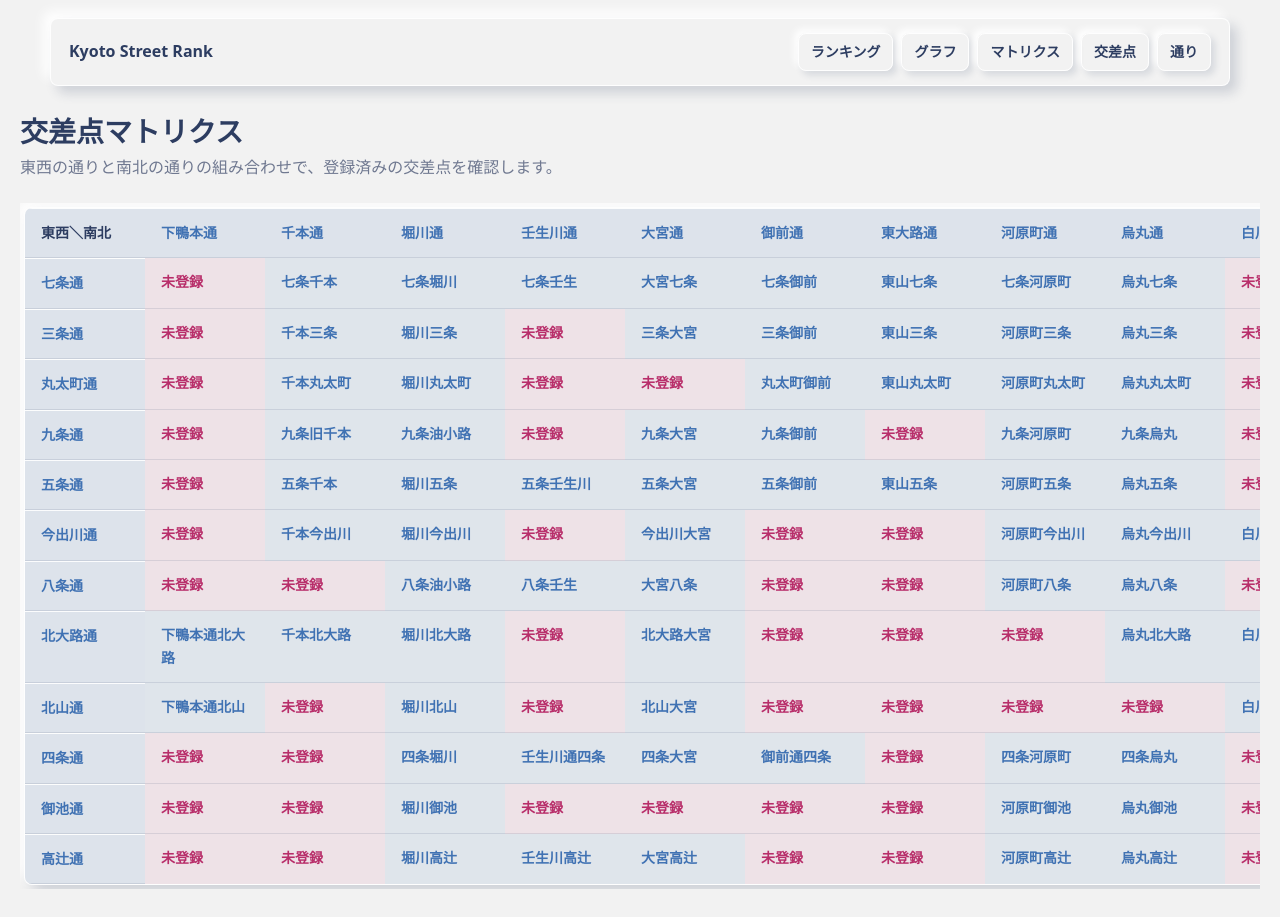
After one commit to kmc-jp/kyoto-street-rank, a Flask app: page /matrix in a window 1280 px wide. The commit adds this page. Run offline with Flask 3, Linux system fonts and the light colour scheme.

Commit message:
Viwer機能を修正 ・ランキング方式を勝敗差も含める ・ループ一覧を削除 ・通りに南北/東西を設定し、未登録の交差点を表示

```diff
--- a/src/app.py
+++ b/src/app.py
@@ -4,6 +4,7 @@ from flask import Flask
 
 from .extensions import db
 from .routes import register_routes
+from .schema import ensure_schema
 
 PROJECT_ROOT = Path(__file__).resolve().parent.parent
 
@@ -21,6 +22,7 @@ def create_app(database_uri=None):
 
     with app.app_context():
         db.create_all()
+        ensure_schema()
 
     register_routes(app)
     return app
--- a/src/models.py
+++ b/src/models.py
@@ -8,6 +8,7 @@ class Street(db.Model):
 
     id = db.Column(db.Integer, primary_key=True)
     name = db.Column(db.String(120), nullable=False, unique=True)
+    orientation = db.Column(db.String(20), nullable=True)
 
 
 class Intersection(db.Model):
--- a/src/ranking.py
+++ b/src/ranking.py
@@ -3,15 +3,48 @@ import networkx as nx
 
 # NetworkX calls the PageRank damping factor "alpha".
 PAGERANK_ALPHA = 0.85
+RANKING_METHODS = {
+    "pagerank": "PageRank",
+    "win_loss": "勝敗差",
+}
 
 
-def calculate_ranking(intersections):
+def calculate_ranking(intersections, method="pagerank"):
+    rows = build_ranking_rows(intersections)
+    if method == "win_loss":
+        return sorted(
+            rows,
+            key=lambda row: (row["win_loss"], row["wins"], -row["losses"], row["pagerank"], row["name"]),
+            reverse=True,
+        )
+    return sorted(rows, key=lambda row: (row["pagerank"], row["win_loss"], row["wins"], row["name"]), reverse=True)
+
+
+def build_ranking_rows(intersections):
     graph = nx.DiGraph()
+    wins = {}
+    losses = {}
+
     for intersection in intersections:
-        graph.add_edge(intersection.loser.name, intersection.winner.name)
+        winner = intersection.winner.name
+        loser = intersection.loser.name
+        graph.add_edge(loser, winner)
+        wins[winner] = wins.get(winner, 0) + 1
+        wins.setdefault(loser, 0)
+        losses[loser] = losses.get(loser, 0) + 1
+        losses.setdefault(winner, 0)
 
     if not graph:
         return []
 
-    scores = nx.pagerank(graph, alpha=PAGERANK_ALPHA)
-    return sorted(scores.items(), key=lambda item: item[1], reverse=True)
+    pageranks = nx.pagerank(graph, alpha=PAGERANK_ALPHA)
+    return [
+        {
+            "name": name,
+            "pagerank": pagerank,
+            "wins": wins.get(name, 0),
+            "losses": losses.get(name, 0),
+            "win_loss": wins.get(name, 0) - losses.get(name, 0),
+        }
+        for name, pagerank in pageranks.items()
+    ]
--- a/src/routes.py
+++ b/src/routes.py
@@ -3,29 +3,45 @@ from sqlalchemy.orm import aliased
 
 from .graph_view import build_graph_view
 from .models import Intersection, Street
-from .ranking import calculate_ranking
+from .ranking import RANKING_METHODS, calculate_ranking
 from .services import (
+    ORIENTATION_LABELS,
+    build_intersection_matrix,
     count_intersections_by_street,
     delete_intersection,
     delete_street_and_intersections,
     list_street_names,
     save_intersection,
-    update_street_name,
+    update_street,
 )
 
 
 def register_routes(app):
     @app.route("/")
     def ranking():
+        method = request.args.get("method", "pagerank")
+        if method not in RANKING_METHODS:
+            method = "pagerank"
+
         intersections = Intersection.query.order_by(Intersection.name).all()
-        ranks = calculate_ranking(intersections)
-        return render_template("ranking.html", ranks=ranks, intersections=intersections)
+        ranks = calculate_ranking(intersections, method)
+        return render_template(
+            "ranking.html",
+            ranks=ranks,
+            method=method,
+            methods=RANKING_METHODS,
+        )
 
     @app.route("/graph")
     def graph():
         intersections = Intersection.query.order_by(Intersection.name).all()
         graph_view = build_graph_view(intersections)
         return render_template("graph.html", graph=graph_view)
+
+    @app.route("/matrix")
+    def matrix():
+        matrix_view = build_intersection_matrix()
+        return render_template("matrix.html", matrix=matrix_view)
 
     @app.route("/intersections")
     def intersections_index():
@@ -110,15 +126,15 @@ def register_routes(app):
     def streets_edit(street_id):
         street = Street.query.get_or_404(street_id)
         if request.method == "POST":
-            error = update_street_name(street, request.form.get("name"))
+            error = update_street(street, request.form.get("name"), request.form.get("orientation"))
             if error:
                 flash(error, "error")
-                return render_template("streets/form.html", street=street)
+                return render_template("streets/form.html", street=street, orientation_labels=ORIENTATION_LABELS)
 
             flash("通り名を更新しました", "success")
             return redirect(url_for("streets_index"))
 
-        return render_template("streets/form.html", street=street)
+        return render_template("streets/form.html", street=street, orientation_labels=ORIENTATION_LABELS)
 
     @app.route("/streets/<int:street_id>/delete", methods=["POST"])
     def streets_delete(street_id):
--- a/src/services.py
+++ b/src/services.py
@@ -2,6 +2,12 @@ from sqlalchemy import or_
 
 from .extensions import db
 from .models import Intersection, Street
+
+
+ORIENTATION_LABELS = {
+    "east_west": "東西",
+    "north_south": "南北",
+}
 
 
 def list_street_names():
@@ -73,18 +79,51 @@ def delete_intersection(intersection):
     db.session.commit()
 
 
-def update_street_name(street, name):
+def update_street(street, name, orientation):
     name = normalize_name(name)
     if not name:
         return "通り名を入力してください"
+
+    orientation = normalize_orientation(orientation)
+    if orientation is None:
+        return "通りの向きは東西、南北、未設定のいずれかを選んでください"
 
     duplicate = Street.query.filter(Street.name == name, Street.id != street.id).first()
     if duplicate:
         return "同じ通り名が既に存在します"
 
     street.name = name
+    street.orientation = orientation or None
     db.session.commit()
     return None
+
+
+def build_intersection_matrix():
+    east_west_streets = Street.query.filter_by(orientation="east_west").order_by(Street.name).all()
+    north_south_streets = Street.query.filter_by(orientation="north_south").order_by(Street.name).all()
+    unset_streets = Street.query.filter(Street.orientation.is_(None)).order_by(Street.name).all()
+    intersections = Intersection.query.all()
+    intersections_by_pair = {intersection.pair_key: intersection for intersection in intersections}
+
+    rows = []
+    for east_west in east_west_streets:
+        cells = []
+        for north_south in north_south_streets:
+            pair_key = make_pair_key(east_west.id, north_south.id)
+            cells.append(
+                {
+                    "street": north_south,
+                    "intersection": intersections_by_pair.get(pair_key),
+                }
+            )
+        rows.append({"street": east_west, "cells": cells})
+
+    return {
+        "east_west_streets": east_west_streets,
+        "north_south_streets": north_south_streets,
+        "unset_streets": unset_streets,
+        "rows": rows,
+    }
 
 
 def delete_street_and_intersections(street):
@@ -136,3 +175,12 @@ def normalize_name(value):
     if value is None:
         return ""
     return value.strip()
+
+
+def normalize_orientation(value):
+    value = normalize_name(value)
+    if value == "":
+        return ""
+    if value in ORIENTATION_LABELS:
+        return value
+    return None
--- a/static/style.css
+++ b/static/style.css
@@ -256,15 +256,6 @@ td.actions form {
   pointer-events: none;
 }
 
-.cycle-list {
-  margin-top: 20px;
-}
-
-.cycle-list ul {
-  margin: 8px 0 0;
-  padding-left: 22px;
-}
-
 label {
   display: grid;
   gap: 7px;
@@ -272,7 +263,8 @@ label {
   font-weight: 800;
 }
 
-input {
+input,
+select {
   width: 100%;
   min-height: 44px;
   padding: 9px 13px;
@@ -285,8 +277,87 @@ input {
   box-shadow: inset 4px 4px 6px rgba(45, 61, 97, 0.14), inset -4px -4px 6px var(--shadow-light);
 }
 
-input:focus {
+input:focus,
+select:focus {
   box-shadow: inset 4px 4px 6px rgba(45, 61, 97, 0.18), inset -4px -4px 6px var(--shadow-light), 0 0 0 3px rgba(64, 114, 179, 0.18);
+}
+
+.segmented {
+  display: inline-flex;
+  gap: 8px;
+  margin-bottom: 20px;
+  padding: 6px;
+  border: 1px solid var(--bevel);
+  border-radius: 8px;
+  background: var(--surface);
+  box-shadow: inset 3px 3px 5px rgba(45, 61, 97, 0.1), inset -3px -3px 5px var(--shadow-light);
+}
+
+.segmented a {
+  min-height: 34px;
+  padding: 6px 12px;
+  border-radius: 6px;
+  color: var(--base);
+}
+
+.segmented a.active {
+  background: var(--main);
+  color: #fff;
+  box-shadow: 4px 4px 7px rgba(45, 61, 97, 0.18), -4px -4px 7px var(--shadow-light);
+}
+
+.matrix-container {
+  width: 100%;
+  margin: 28px 0;
+  padding: 0 20px;
+}
+
+.matrix-note {
+  margin-bottom: 20px;
+}
+
+.matrix-scroll {
+  overflow: auto;
+  padding: 4px;
+}
+
+.matrix-table {
+  min-width: 980px;
+}
+
+.matrix-table th,
+.matrix-table td {
+  min-width: 120px;
+  max-width: 180px;
+  vertical-align: top;
+}
+
+.matrix-table thead th,
+.matrix-table tbody th {
+  position: sticky;
+  z-index: 1;
+}
+
+.matrix-table thead th {
+  top: 0;
+}
+
+.matrix-table tbody th {
+  left: 0;
+}
+
+.matrix-table td {
+  font-size: 14px;
+}
+
+.matrix-table .registered {
+  background: rgba(64, 114, 179, 0.1);
+}
+
+.matrix-table .missing {
+  background: rgba(184, 46, 106, 0.08);
+  color: var(--accent);
+  font-weight: 800;
 }
 
 .form-actions {
--- a/templates/base.html
+++ b/templates/base.html
@@ -12,6 +12,7 @@
       <nav>
         <a href="{{ url_for('ranking') }}">ランキング</a>
         <a href="{{ url_for('graph') }}">グラフ</a>
+        <a href="{{ url_for('matrix') }}">マトリクス</a>
         <a href="{{ url_for('intersections_index') }}">交差点</a>
         <a href="{{ url_for('streets_index') }}">通り</a>
       </nav>
--- /dev/null
+++ b/templates/matrix.html
@@ -0,0 +1,59 @@
+{% extends "base.html" %}
+
+{% block main_class %}matrix-container{% endblock %}
+
+{% block content %}
+  <div class="page-head">
+    <div>
+      <h1>交差点マトリクス</h1>
+      <p>東西の通りと南北の通りの組み合わせで、登録済みの交差点を確認します。</p>
+    </div>
+  </div>
+
+  {% if matrix.unset_streets %}
+    <section class="empty matrix-note">
+      <h2>向きが未設定の通り</h2>
+      <p>
+        {% for street in matrix.unset_streets %}
+          <a href="{{ url_for('streets_edit', street_id=street.id) }}">{{ street.name }}</a>{% if not loop.last %}、{% endif %}
+        {% endfor %}
+      </p>
+    </section>
+  {% endif %}
+
+  {% if matrix.rows and matrix.north_south_streets %}
+    <div class="matrix-scroll">
+      <table class="matrix-table">
+        <thead>
+          <tr>
+            <th>東西＼南北</th>
+            {% for street in matrix.north_south_streets %}
+              <th><a href="{{ url_for('intersections_index', street=street.name) }}">{{ street.name }}</a></th>
+            {% endfor %}
+          </tr>
+        </thead>
+        <tbody>
+          {% for row in matrix.rows %}
+            <tr>
+              <th><a href="{{ url_for('intersections_index', street=row.street.name) }}">{{ row.street.name }}</a></th>
+              {% for cell in row.cells %}
+                {% if cell.intersection %}
+                  <td class="registered">
+                    <a href="{{ url_for('intersections_edit', intersection_id=cell.intersection.id) }}">{{ cell.intersection.name }}</a>
+                  </td>
+                {% else %}
+                  <td class="missing">未登録</td>
+                {% endif %}
+              {% endfor %}
+            </tr>
+          {% endfor %}
+        </tbody>
+      </table>
+    </div>
+  {% else %}
+    <section class="empty">
+      <h2>マトリクスを表示できません</h2>
+      <p>通り編集画面で、東西と南北の通りをそれぞれ設定してください。</p>
+    </section>
+  {% endif %}
+{% endblock %}
--- a/templates/streets/index.html
+++ b/templates/streets/index.html
@@ -14,6 +14,7 @@
       <thead>
         <tr>
           <th>通り名</th>
+          <th>向き</th>
           <th>交差点数</th>
           <th class="actions">操作</th>
         </tr>
@@ -22,6 +23,7 @@
         {% for street in streets %}
           <tr>
             <td><a href="{{ url_for('intersections_index', street=street.name) }}">{{ street.name }}</a></td>
+            <td>{% if street.orientation == "east_west" %}東西{% elif street.orientation == "north_south" %}南北{% else %}未設定{% endif %}</td>
             <td>{{ intersection_counts.get(street.id, 0) }}</td>
             <td class="actions">
               <a href="{{ url_for('streets_edit', street_id=street.id) }}">編集</a>
```
Also changed, not shown: src/graph_view.py (+4 -19 lines), src/schema.py (added, +11 -0 lines), templates/graph.html (+0 -12 lines), templates/ranking.html (+16 -4 lines), templates/streets/form.html (+10 -0 lines), kyoto_street_rank.db.
